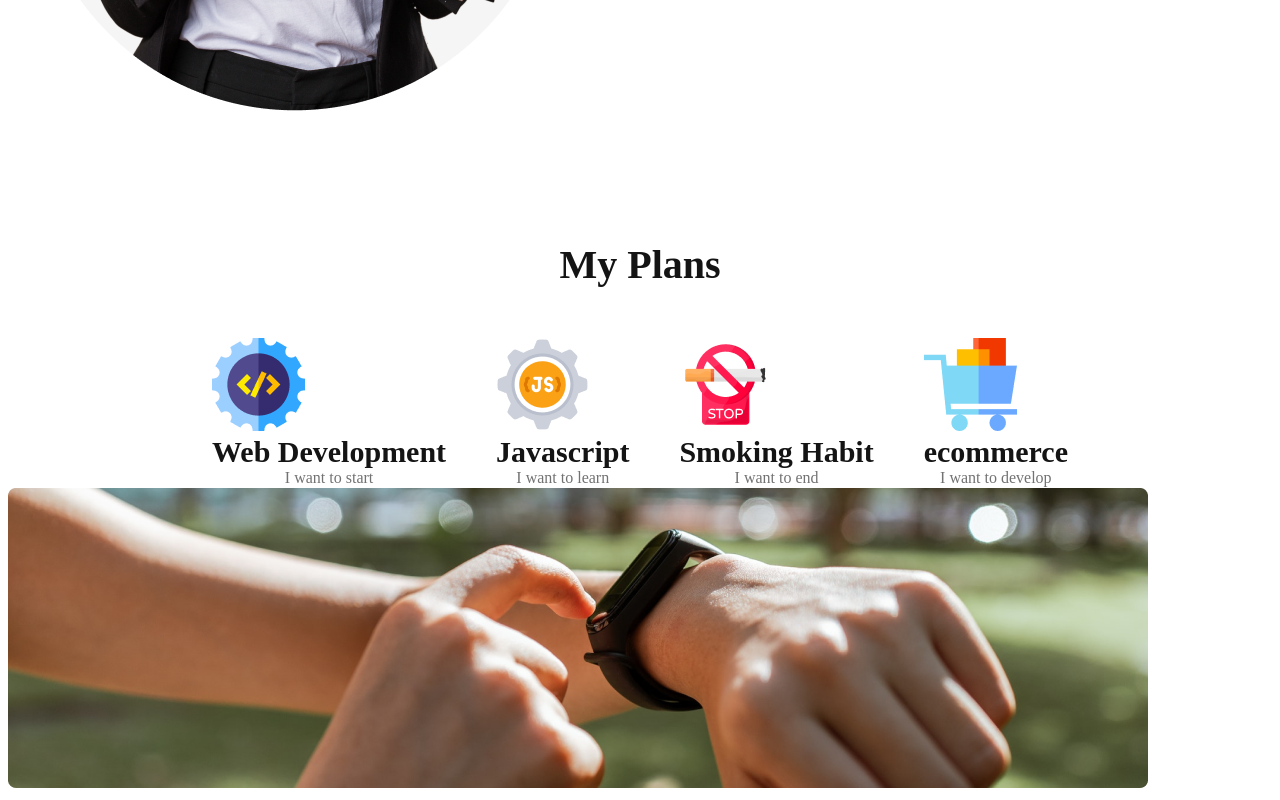
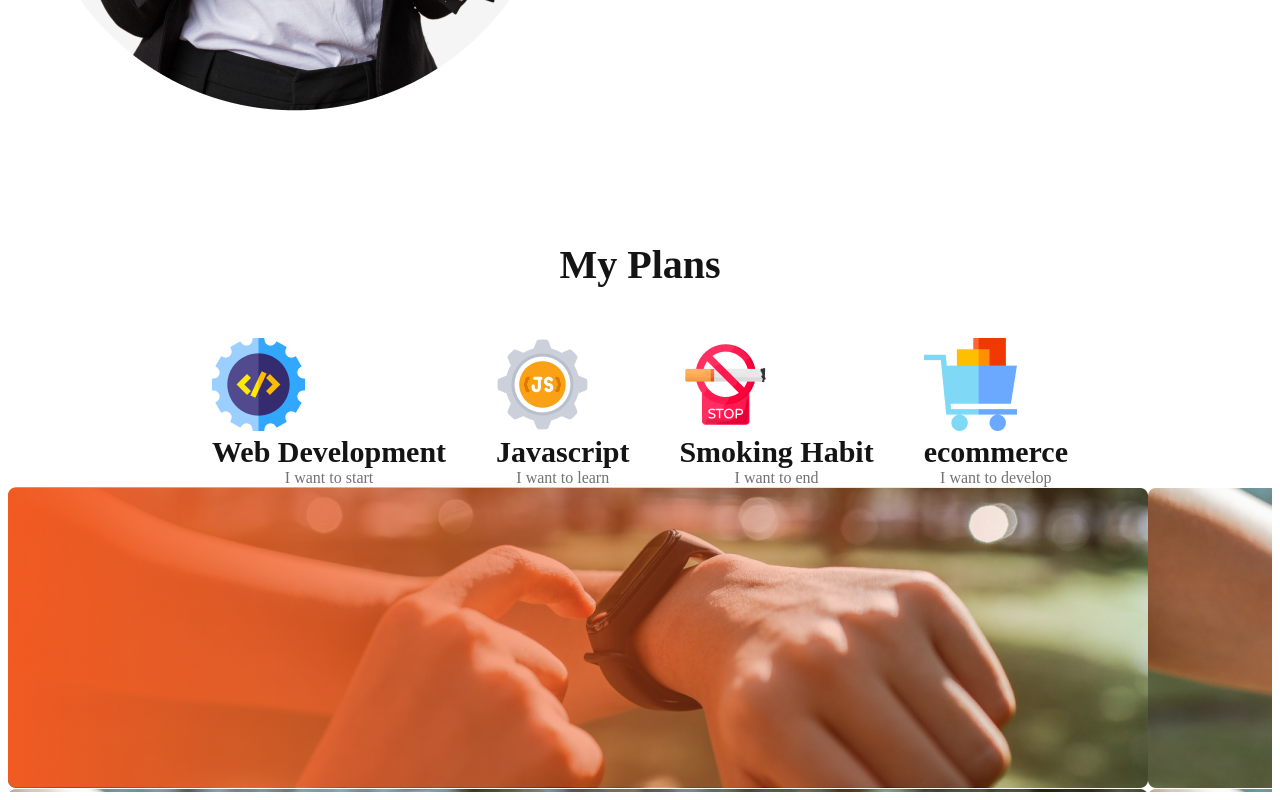
Before and after one commit to Mohammad-imran75/new-year-portfolio, a plain HTML site: page index.html in a window 1280 px wide. Shown: the part 1519-2319 px from the top of the page. Drawn offline with Linux system fonts and the light colour scheme.

Commit message:
footer section completed

```diff
--- a/index.html
+++ b/index.html
@@ -62,9 +62,9 @@
     </div>
         </section>
     </main>
-    <footer>
+    <footer class="footer-tite">
         <div class="footer-section">
-            <img src="images/watch.png" alt="">
+            <img src="images/gradient2.png" alt="">
         </div>
     </footer>
 </body>
--- a/styles/year.css
+++ b/styles/year.css
@@ -106,3 +106,14 @@
     margin-top: 15px;
     margin: auto;
 }
+/* footer section styles */
+.footer-titel{
+    margin-top: 100px;
+}
+.footer-section{
+    background-image: url("../images/watch.png");
+    border: 8px;
+    width: 1140;
+    height: 400;
+
+}
```
